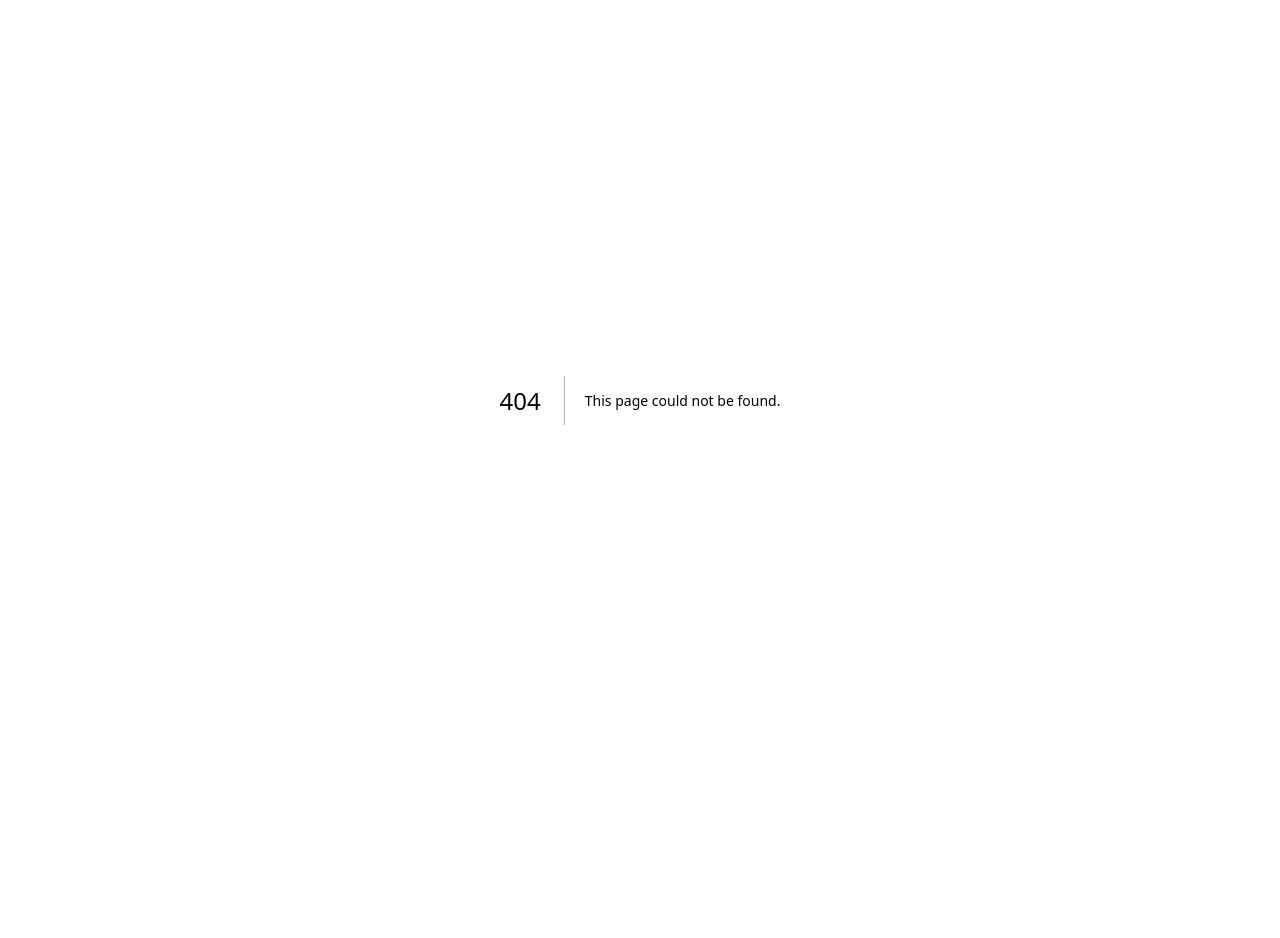
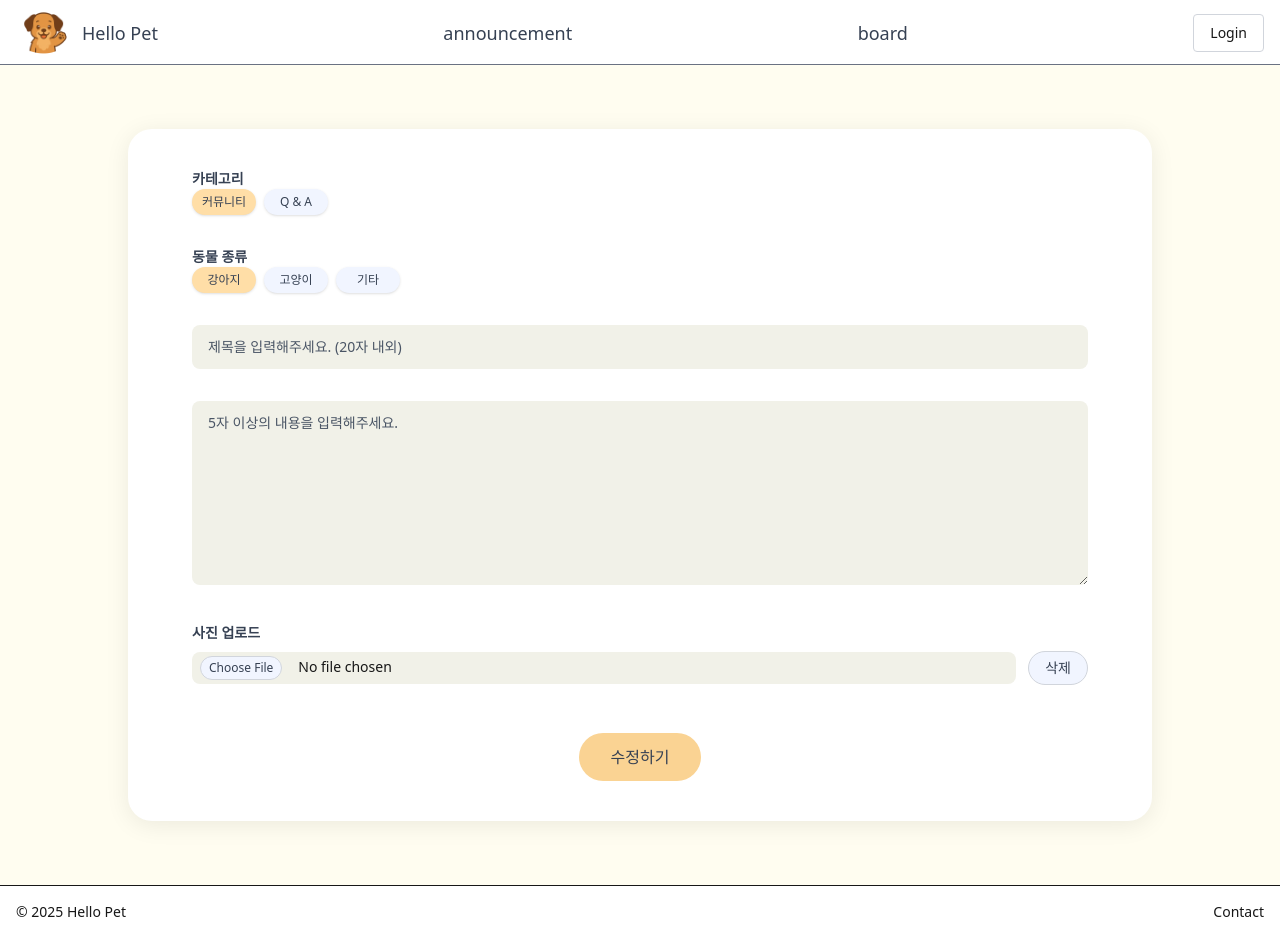
Before and after one commit to sesac7-hello-pet/front, a Next.js app: page /boards/1/update in a window 1280 px wide. Before the commit this address had no page. Before the commit the page ends 800 px from the top, so only its background shows below. Built offline with nearby package versions, Linux system fonts and the light colour scheme; no server answers.

Commit message:
feat: 게시글 수정 페이지 연결 [#front-23]

```diff
--- a/app/(site)/boards/BoardListClient.tsx
+++ b/app/(site)/boards/BoardListClient.tsx
@@ -10,6 +10,7 @@ import {
   selectOptions,
   selectSort,
 } from "@/app/lib/boardConstants";
+import Link from "next/link";
 
 interface Props {
   boards: Board[];
@@ -156,7 +157,8 @@ export default function BoardListPage({
       ) : (
         <ul className="px-7 max-w-5xl mx-auto divide-y divide-gray-300">
           {boards.map((board) => (
-            <li
+            <Link
+              href={`boards/${board.id}`}
               key={board.id}
               className="flex justify-between items-start py-4"
             >
@@ -199,7 +201,7 @@ export default function BoardListPage({
                   className="w-24 h-24 object-cover rounded-xl"
                 />
               )}
-            </li>
+            </Link>
           ))}
         </ul>
       )}
--- a/app/(site)/boards/[id]/page.tsx
+++ b/app/(site)/boards/[id]/page.tsx
@@ -102,10 +102,19 @@ export default function BoardDetail() {
 
   async function boardUpdate() {
     try {
-      router.push(`/boards/${id}`);
-      //await api.put(`/boards/${id}`);
+      if (!board) return;
+
+      const queryString = new URLSearchParams({
+        title: board.title,
+        content: board.content,
+        img_url: board.image_url ?? "",
+        boardCategory: board.category,
+        petType: board.petType,
+      }).toString();
+
+      router.push(`/boards/${id}/update?${queryString}`);
     } catch (err) {
-      console.log(err);
+      console.error(err);
     }
   }
   async function boardDelete() {
@@ -148,10 +157,16 @@ return (
       <div className="max-w-4xl  mx-auto p-4 bg-white rounded shadow-sm">
         {board && (
           <div className="mb-4 flex gap-2 text-sm font-semibold text-yellow-700">
-            <span className="text-xs px-2 py-1 text-yellow-800 rounded-full" style={{ backgroundColor: "#FFDEA7" }}>
+            <span
+              className="text-xs px-2 py-1 text-yellow-800 rounded-full"
+              style={{ backgroundColor: "#FFDEA7" }}
+            >
               {changeResponse(categories, board?.category)}
             </span>
-            <span className="text-xs px-2 py-1 text-yellow-800 rounded-full" style={{ backgroundColor: "#FFF5C4" }}>
+            <span
+              className="text-xs px-2 py-1 text-yellow-800 rounded-full"
+              style={{ backgroundColor: "#FFF5C4" }}
+            >
               {changeResponse(petTypes, board?.petType)}
             </span>
           </div>
@@ -169,7 +184,7 @@ return (
           )}
           <span>{board?.nickname}</span>
         </div>
-    <div className="border-b mb-4 border-gray-400 pb-3 last:border-none" ></div>
+        <div className="border-b mb-4 border-gray-400 pb-3 last:border-none"></div>
 
         {/* 좋아요 버튼 우측 정렬 */}
         <div className="flex justify-end items-center mb-4 space-x-2">
@@ -281,10 +296,13 @@ return (
                     </>
                   ) : (
                     <div className="flex items-center space-x-2 whitespace-pre-wrap">
-                    <div className="font-normal text-gray-800">{com.content}</div>
+                      <div className="font-normal text-gray-800">
+                        {com.content}
+                      </div>
 
                       {/* 수정, 삭제 버튼은 기존처럼 우측 정렬 */}
-                    {com?.email === user?.email && editCommentId !== com.id && (
+                      {com?.email === user?.email &&
+                        editCommentId !== com.id && (
                           <div className="flex gap-2 ml-auto">
                             <button
                               onClick={() => {
@@ -325,3 +343,4 @@ return (
       </div>
     </>
   );
+}
--- /dev/null
+++ b/app/(site)/boards/[id]/update/page.tsx
@@ -0,0 +1,236 @@
+"use client";
+
+import api from "@/app/lib/api";
+import { useParams, useRouter, useSearchParams } from "next/navigation";
+import React, { useEffect, useRef, useState } from "react";
+
+export default function BoardUpdate() {
+  const { id } = useParams();
+  const searchParams = useSearchParams();
+
+  const [category, setCategory] = useState<string>("");
+  const [petType, setPetType] = useState<string>("");
+  const title = useRef<HTMLInputElement>(null);
+  const content = useRef<HTMLTextAreaElement>(null);
+  const imgText = useRef<HTMLInputElement>(null);
+  const router = useRouter();
+
+  const changeButton = (state: string, current: string) =>
+    `w-16 rounded-full text-xs px-2 py-1 font-medium shadow-sm transition border
+        ${
+          state == current
+            ? "bg-[#FFDEA7] text-gray-700 border-transparent"
+            : "bg-[#F1F5FF] text-gray-700 hover:bg-amber-100 border-transparent"
+        }`;
+
+  function clickCategory(selectd: string) {
+    setCategory(selectd);
+  }
+
+  function clickPetType(selectd: string) {
+    setPetType(selectd);
+  }
+
+  function deleteBtn() {
+    if (imgText.current) {
+      imgText.current.value = "";
+    }
+  }
+
+  const categoryMap: Record<string, string> = {
+    커뮤니티: "FREE",
+    "Q & A": "QNA",
+  };
+  const petTypeMap: Record<string, string> = {
+    강아지: "DOG",
+    고양이: "CAT",
+    기타: "ETC",
+  };
+
+  useEffect(() => {
+    // const fetchData = async () => {
+    //   try {
+    //     const res = await api.get(`/boards/${id}`);
+    //     const data = res.data;
+
+    //     if (title.current) title.current.value = data.title;
+    //     if (content.current) content.current.value = data.content;
+    //     if (imgText.current) imgText.current.value = data.img_url || "";
+    //     console.log("서버받은 pettype", data.petType);
+
+    //     setCategory(data.boardCategory === "QNA" ? "Q & A" : "커뮤니티");
+    //     setPetType(
+    //       data.petType === "DOG"
+    //         ? "강아지"
+    //         : data.petType === "CAT"
+    //         ? "고양이"
+    //         : "기타"
+    //     );
+    //   } catch (err) {
+    //     console.error("게시글 로딩 실패", err);
+    //     alert("게시글을 불러오지 못했습니다.");
+    //   }
+    // };
+
+    // fetchData();
+    if (!searchParams) return;
+
+    const titleParam = searchParams.get("title") ?? "";
+    const contentParam = searchParams.get("content") ?? "";
+    const imgUrlParam = searchParams.get("img_url") ?? "";
+    const categoryParam = searchParams.get("boardCategory") ?? "FREE";
+    const petTypeParam = searchParams.get("petType") ?? "DOG";
+
+    if (title.current) title.current.value = titleParam;
+    if (content.current) content.current.value = contentParam;
+    if (imgText.current) imgText.current.value = imgUrlParam;
+
+    // 쿼리의 boardCategory 값에 따라 카테고리 상태 변경
+    setCategory(categoryParam === "QNA" ? "Q & A" : "커뮤니티");
+
+    // 쿼리의 petType 값에 따라 petType 상태 변경
+    setPetType(
+      petTypeParam === "DOG"
+        ? "강아지"
+        : petTypeParam === "CAT"
+        ? "고양이"
+        : "기타"
+    );
+  }, [searchParams]);
+
+  async function handleSubmit(e: React.FormEvent) {
+    e.preventDefault();
+
+    const payload = {
+      title: title.current?.value,
+      content: content.current?.value,
+      img_url: imgText.current?.value,
+      boardCategory: categoryMap[category],
+      petType: petTypeMap[petType],
+    };
+
+    try {
+      await api.put(`/boards/${id}`, payload);
+      alert("게시글이 수정되었습니다.");
+      router.push(`/boards/${id}`);
+    } catch (err) {
+      console.error("등록실패", err);
+      alert("등록에 실패했습니다. 다시 시도해주세요");
+    }
+  }
+
+  return (
+    <div className="min-h-screen bg-[#FFFDF0] flex items-start justify-center py-16">
+      {/* 카드 */}
+      <div className="w-full max-w-5xl rounded-3xl  bg-white shadow-[0_4px_24px_rgba(0,0,0,0.08)] px-16 py-10">
+        <form onSubmit={handleSubmit} className="space-y-8">
+          {/* ── 카테고리 ───────────────────────────── */}
+          <fieldset className="flex items-center gap-4">
+            <legend className="text-sm font-semibold text-gray-700 w-24">
+              카테고리
+            </legend>
+            <div className="flex gap-2">
+              <button
+                type="button"
+                onClick={() => clickCategory("커뮤니티")}
+                className={changeButton("커뮤니티", category)}
+              >
+                커뮤니티
+              </button>
+              <button
+                type="button"
+                onClick={() => clickCategory("Q & A")}
+                className={changeButton("Q & A", category)}
+              >
+                Q & A
+              </button>
+            </div>
+          </fieldset>
+
+          {/* ── 동물 종류 ─────────────────────────── */}
+          <fieldset className="flex items-center gap-4">
+            <legend className="text-sm font-semibold text-gray-700 w-24">
+              동물 종류
+            </legend>
+            <div className="flex gap-2">
+              <button
+                type="button"
+                onClick={() => clickPetType("강아지")}
+                className={changeButton("강아지", petType)}
+              >
+                강아지
+              </button>
+              <button
+                type="button"
+                onClick={() => clickPetType("고양이")}
+                className={changeButton("고양이", petType)}
+              >
+                고양이
+              </button>
+              <button
+                type="button"
+                onClick={() => clickPetType("기타")}
+                className={changeButton("기타", petType)}
+              >
+                기타
+              </button>
+            </div>
+          </fieldset>
+
+          {/* ── 제목 ─────────────────────────────── */}
+          <input
+            ref={title}
+            type="text"
+            placeholder="제목을 입력해주세요. (20자 내외)"
+            className="w-full rounded-lg bg-[#F1F1E8] px-4 py-3 text-sm placeholder-gray-600 focus:border-amber-400 focus:ring-amber-400"
+          />
+
+          {/* ── 내용 ─────────────────────────────── */}
+          <textarea
+            ref={content}
+            rows={8}
+            placeholder="5자 이상의 내용을 입력해주세요."
+            className="w-full rounded-lg bg-[#F1F1E8] px-4 py-3 text-sm placeholder-gray-600 focus:border-amber-400 focus:ring-amber-400"
+          />
+
+          {/* ── 사진 업로드 ───────────────────────── */}
+          <div>
+            <label className="mb-2 block text-sm font-semibold text-gray-700">
+              사진 업로드
+            </label>
+            <div className="flex items-center gap-3">
+              <input
+                type="file"
+                ref={imgText}
+                //onChange={loadImg}
+                className="flex-1 rounded-lg  bg-[#F1F1E8] px-2 py-1 text-sm
+             file:mr-4 file:rounded-full file:border file:border-gray-300
+             file:bg-[#F1F5FF] file:px-2 file:py-0.5 file:text-[12px]  file:text-gray-700
+             hover:bg-amber-100"
+              />
+              <button
+                type="button"
+                className="rounded-full border border-gray-300 bg-[#F1F5FF] px-4 py-1.5 text-sm text-gray-700 transition hover:bg-gray-100"
+                onClick={() => deleteBtn()}
+              >
+                삭제
+              </button>
+            </div>
+          </div>
+
+          {/* ── 제출 ─────────────────────────────── */}
+          <div className="pt-4 text-center">
+            <button
+              type="submit"
+              className="inline-block rounded-full bg-[#FAD393] px-8 py-3 font-medium text-gray-700
+                         ring-2 ring-transparent transition hover:bg-amber-100 focus:outline-none focus:ring-amber-300
+                         disabled:cursor-not-allowed disabled:opacity-40"
+            >
+              수정하기
+            </button>
+          </div>
+        </form>
+      </div>
+    </div>
+  );
+}
```
Lines whose indentation alone changed are shown as unchanged.
